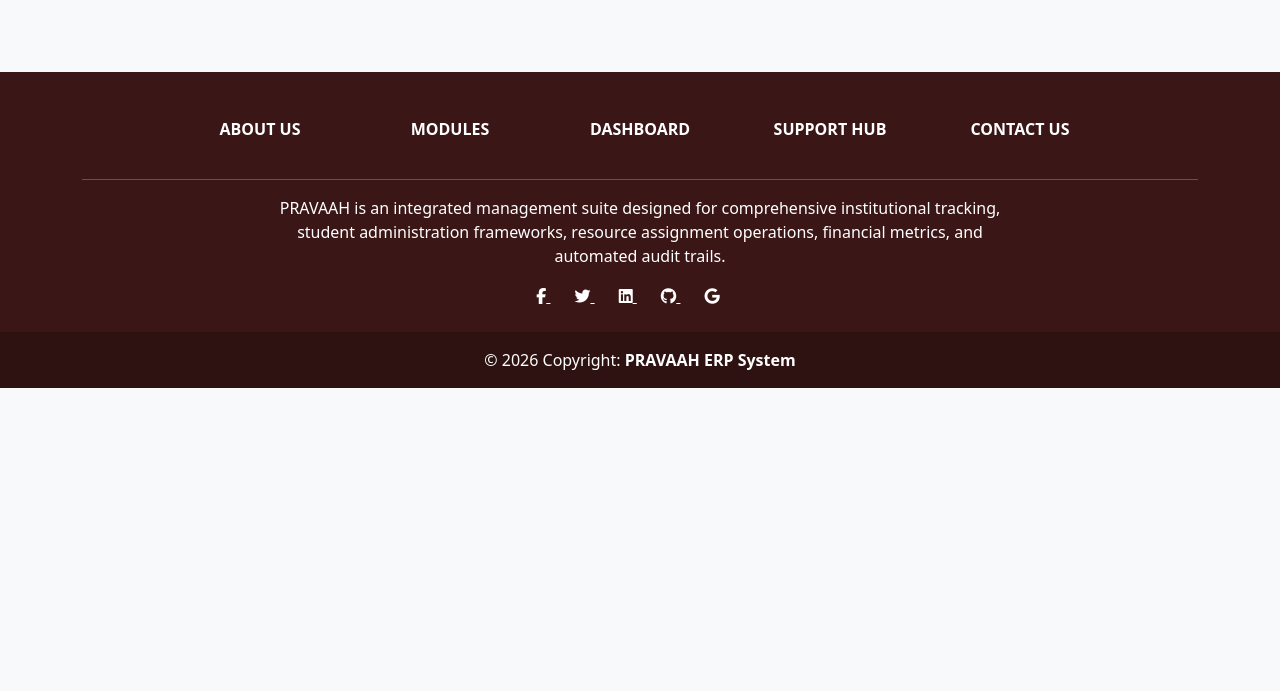
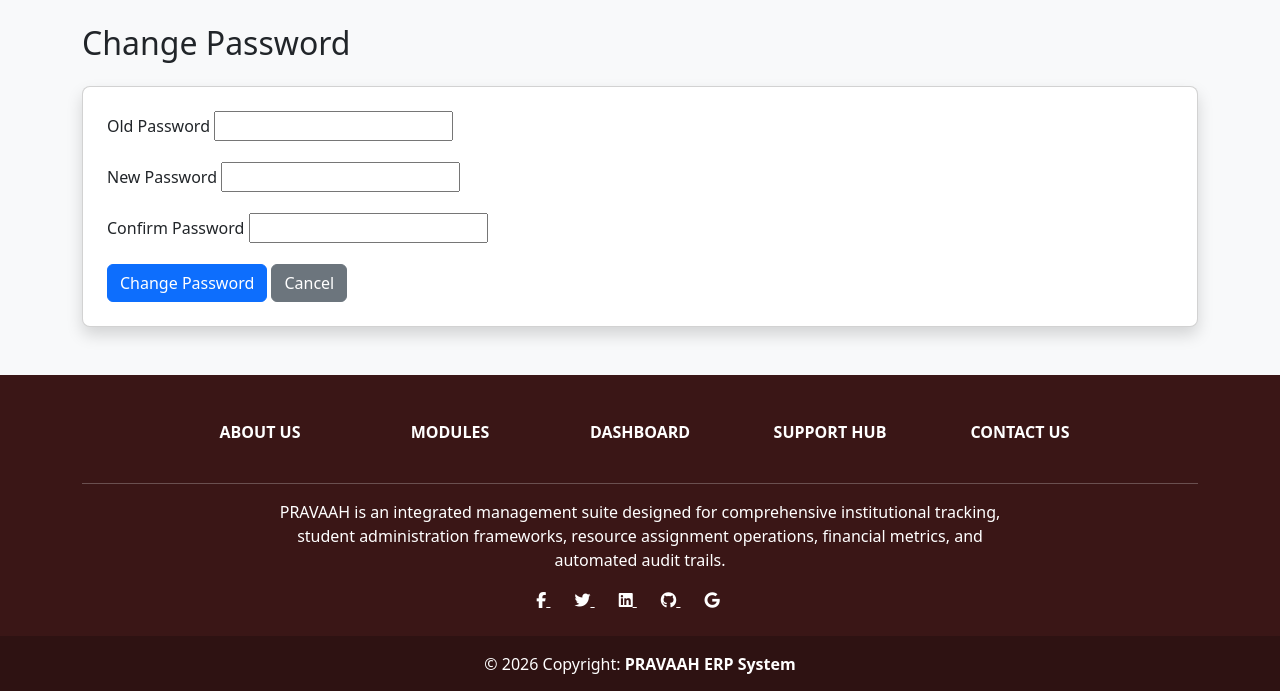
Before and after one commit to harshada2576/pravaah, a Django app: template usermgmt/templates/profile/change_password.html in a window 1280 px wide. Shown: the part 72-763 px from the top of the page. Run offline with Django 5.2, Linux system fonts and the light colour scheme; the template is opened without the code that fills it, so the values that code supplies are empty, except form fields; tables that the repository leaves empty hold one stand-in row (values such as "Sample post"); form fields are guessed from the names that the template uses.

Commit message:
Update change_password.html

```diff
--- a/usermgmt/templates/profile/change_password.html
+++ b/usermgmt/templates/profile/change_password.html
@@ -1,3 +1,72 @@
-{% extends 'base.html' %} {% block content %}
-<!-- Shared change password template -->
+{% extends 'base.html' %}
+
+{% block content %}
+
+<h2 class="mb-4">
+
+    Change Password
+
+</h2>
+
+<div class="card shadow p-4">
+
+    <form method="POST">
+
+        {% csrf_token %}
+
+        <div class="mb-3">
+
+            <label class="form-label">
+
+                Old Password
+
+            </label>
+
+            {{ form.old_password }}
+
+        </div>
+
+        <div class="mb-3">
+
+            <label class="form-label">
+
+                New Password
+
+            </label>
+
+            {{ form.new_password1 }}
+
+        </div>
+
+        <div class="mb-3">
+
+            <label class="form-label">
+
+                Confirm Password
+
+            </label>
+
+            {{ form.new_password2 }}
+
+        </div>
+
+        <button
+            type="submit"
+            class="btn btn-primary">
+
+            Change Password
+
+        </button>
+
+        <a href="/profile/"
+           class="btn btn-secondary">
+
+            Cancel
+
+        </a>
+
+    </form>
+
+</div>
+
 {% endblock %}
```
